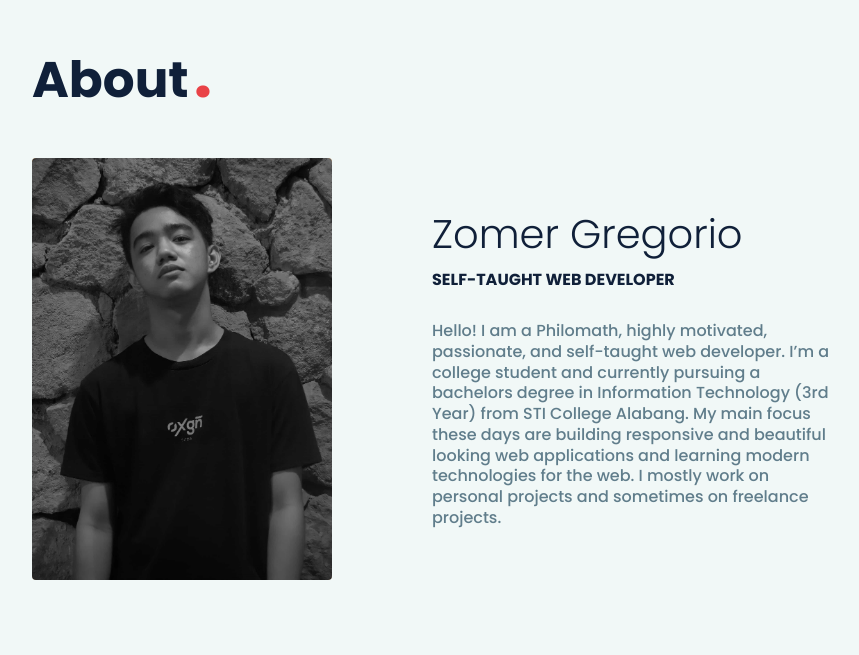
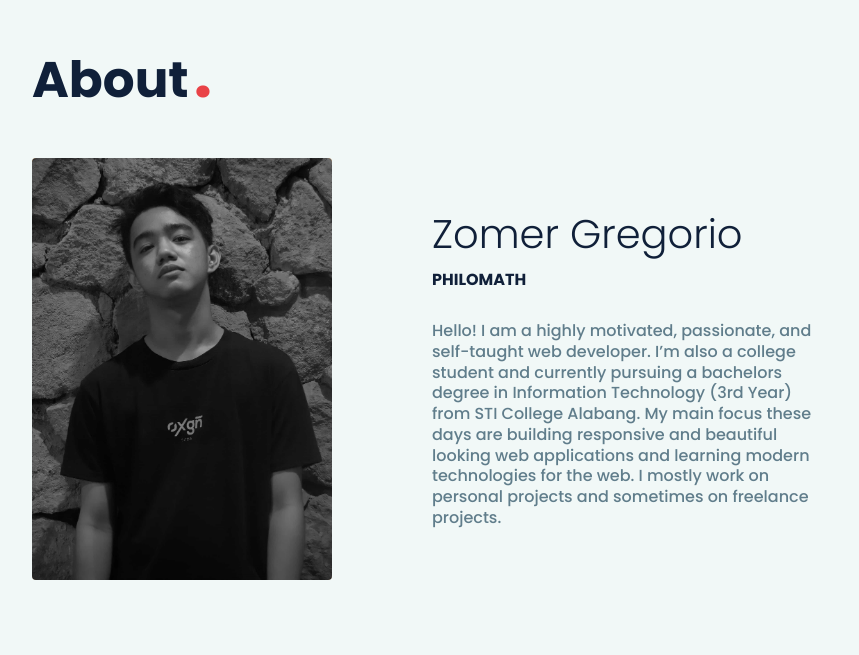
Before and after one commit to zomeru/portfolio, a Next.js app: page / in a window 1280 px wide. Shown: the part 857-1512 px from the top of the page, without its empty margins (208-1067 px from the left). Built offline with nearby package versions, Linux system fonts and the light colour scheme.

Commit message:
Add scroll reveal animations

```diff
--- a/src/components/TechStacks.tsx
+++ b/src/components/TechStacks.tsx
@@ -1,29 +1,83 @@
-import React from 'react';
+import React, { useEffect } from 'react';
 import { skills } from '../configs/data';
 import { StyledTechStacks, StyledTech } from '../styles/componentStyles';
+import { motion, useAnimation } from 'framer-motion';
+import { useInView } from 'react-intersection-observer';
 
 const TechStacks = () => {
+  const { ref, inView } = useInView({
+    // threshold: 1,
+    triggerOnce: true,
+    root: null,
+    rootMargin: '-100px 0px',
+  });
+  const controls = useAnimation();
+
+  useEffect(() => {
+    if (inView) {
+      controls.start('visible');
+    }
+    if (!inView) {
+      controls.start('hidden');
+    }
+  }, [inView, controls]);
+
+  const parentVar = {
+    hidden: {},
+    visible: {
+      transition: {
+        staggerChildren: 0.2,
+        when: 'beforeChildren',
+      },
+    },
+  };
+
+  const fadeUp = {
+    hidden: {
+      y: 20,
+      opacity: 0,
+    },
+    visible: {
+      y: 0,
+      opacity: 1,
+      transition: {
+        duration: 0.3,
+        ease: 'easeInOut',
+      },
+    },
+  };
+
   return (
-    <StyledTechStacks>
-      <h1>SKILLS</h1>
-      <p>
+    <StyledTechStacks
+      ref={ref}
+      variants={parentVar}
+      initial='initial'
+      animate={controls}
+    >
+      <motion.h1 variants={fadeUp}>SKILLS</motion.h1>
+      <motion.p variants={fadeUp}>
         Here are some technologies I use for building awesome web applications.
-      </p>
-      <StyledTech>
-        <ul>
+      </motion.p>
+      <StyledTech variants={fadeUp}>
+        <motion.ul
+          ref={ref}
+          variants={parentVar}
+          initial='initial'
+          animate={controls}
+        >
           {skills.map(skill => {
             const { name, Icon, id } = skill;
 
             return (
-              <li key={id}>
+              <motion.li key={id} variants={fadeUp}>
                 <div className='tech-content'>
                   <Icon className={`logo ${id}`} />
                   <p>{name}</p>
                 </div>
-              </li>
+              </motion.li>
             );
           })}
-        </ul>
+        </motion.ul>
       </StyledTech>
     </StyledTechStacks>
   );
--- a/src/components/sections/about.tsx
+++ b/src/components/sections/about.tsx
@@ -1,16 +1,108 @@
-import React from 'react';
+import React, { useEffect } from 'react';
 import Image from 'next/image';
 import { TechStacks } from '../index';
 import zoms from '../../assets/images/zoms.jpg';
 import zomsSquare from '../../assets/images/zoms-square.jpg';
 import { StyledAbout, StyledAboutContent } from '../../styles/componentStyles';
+import { motion, useAnimation } from 'framer-motion';
+import { useInView } from 'react-intersection-observer';
 
 const About = () => {
+  const { ref, inView } = useInView({
+    // threshold: 1,
+    triggerOnce: true,
+    root: null,
+    rootMargin: '-300px 0px',
+  });
+  const controls = useAnimation();
+
+  useEffect(() => {
+    if (inView) {
+      controls.start('visible');
+    }
+    if (!inView) {
+      controls.start('hidden');
+    }
+  }, [inView, controls]);
+
+  const parentVar = {
+    hidden: {},
+    visible: {
+      transition: {
+        staggerChildren: 0.4,
+        when: 'beforeChildren',
+      },
+    },
+  };
+
+  const fadeUp = {
+    hidden: {
+      y: 20,
+      opacity: 0,
+    },
+    visible: {
+      y: 0,
+      opacity: 1,
+      transition: {
+        duration: 0.3,
+        ease: 'easeInOut',
+      },
+    },
+  };
+
+  const aboutInfoVar = {
+    hidden: {
+      x: 20,
+      opacity: 0,
+    },
+    visible: {
+      x: 0,
+      opacity: 1,
+      transition: {
+        delay: 0.4,
+        duration: 0.3,
+        ease: 'easeInOut',
+      },
+    },
+  };
+
+  const imageVar = {
+    hidden: {
+      y: 20,
+      opacity: 0,
+    },
+    visible: {
+      y: 0,
+      opacity: 1,
+      transition: {
+        delay: 1,
+        duration: 0.3,
+        ease: 'easeInOut',
+      },
+    },
+  };
+
   return (
-    <StyledAbout id='about'>
-      <h2 className='section-heading'>About</h2>
-      <StyledAboutContent>
-        <div className='image-wrapper'>
+    <StyledAbout
+      variants={parentVar}
+      initial='hidden'
+      animate='visible'
+      id='about'
+    >
+      <motion.h2
+        ref={ref}
+        variants={fadeUp}
+        animate={controls}
+        className='section-heading'
+      >
+        About
+      </motion.h2>
+      <StyledAboutContent variants={parentVar} ref={ref}>
+        <motion.div
+          className='image-wrapper'
+          variants={fadeUp}
+          animate={controls}
+        >
           <Image
             className='about-image'
             src={zoms}
@@ -20,21 +112,32 @@ const About = () => {
             placeholder='blur'
           />
           <div className='grayscale' />
-        </div>
-        <div className='about-text'>
+        </motion.div>
+        <motion.div
+          variants={aboutInfoVar}
+          ref={ref}
+          animate={controls}
+          className='about-text'
+        >
           <h3>Zomer Gregorio</h3>
-          <h4>Self-taught Web Developer</h4>
+          <h4>Philomath</h4>
           <p>
-            Hello! I am a Philomath, highly motivated, passionate, and
-            self-taught web developer. I&rsquo;m a college student and currently
-            pursuing a bachelors degree in Information Technology (3rd Year)
-            from STI College Alabang. My main focus these days are building
-            responsive and beautiful looking web applications and learning
-            modern technologies for the web. I mostly work on personal projects
-            and sometimes on freelance projects.
+            Hello! I am a highly motivated, passionate, and self-taught web
+            developer. I&rsquo;m also a college student and currently pursuing a
+            bachelors degree in Information Technology (3rd Year) from STI
+            College Alabang. My main focus these days are building responsive
+            and beautiful looking web applications and learning modern
+            technologies for the web. I mostly work on personal projects and
+            sometimes on freelance projects.
           </p>
-        </div>
-        <div className='image-wrapper-square hidden-image'>
+        </motion.div>
+        <motion.div
+          ref={ref}
+          initial='initial'
+          variants={imageVar}
+          animate={controls}
+          className='image-wrapper-square hidden-image'
+        >
           <Image
             className='about-image'
             src={zomsSquare}
@@ -44,7 +147,7 @@ const About = () => {
             placeholder='blur'
           />
           <div className='grayscale' />
-        </div>
+        </motion.div>
       </StyledAboutContent>
       <TechStacks />
     </StyledAbout>
--- a/src/styles/componentStyles/sectionStyles/aboutStyles.ts
+++ b/src/styles/componentStyles/sectionStyles/aboutStyles.ts
@@ -1,6 +1,7 @@
 import styled from 'styled-components';
+import { motion } from 'framer-motion';
 
-export const StyledAbout = styled.section`
+export const StyledAbout = styled(motion.section)`
   max-width: 1000px;
   padding: 40px 100px;
   height: auto;
@@ -18,7 +19,7 @@ export const StyledAbout = styled.section`
   }
 `;
 
-export const StyledAboutContent = styled.div`
+export const StyledAboutContent = styled(motion.div)`
   display: flex;
   justify-content: space-between;
 
--- a/src/styles/componentStyles/techStackStyles.ts
+++ b/src/styles/componentStyles/techStackStyles.ts
@@ -1,6 +1,7 @@
 import styled from 'styled-components';
+import { motion } from 'framer-motion';
 
-export const StyledTechStacks = styled.div`
+export const StyledTechStacks = styled(motion.div)`
   margin: 70px auto 0 auto;
   text-align: center;
 
@@ -14,7 +15,7 @@ export const StyledTechStacks = styled.div`
   }
 `;
 
-export const StyledTech = styled.div`
+export const StyledTech = styled(motion.div)`
   display: flex;
   justify-content: center;
   margin-top: var(--mg-lg);
```
